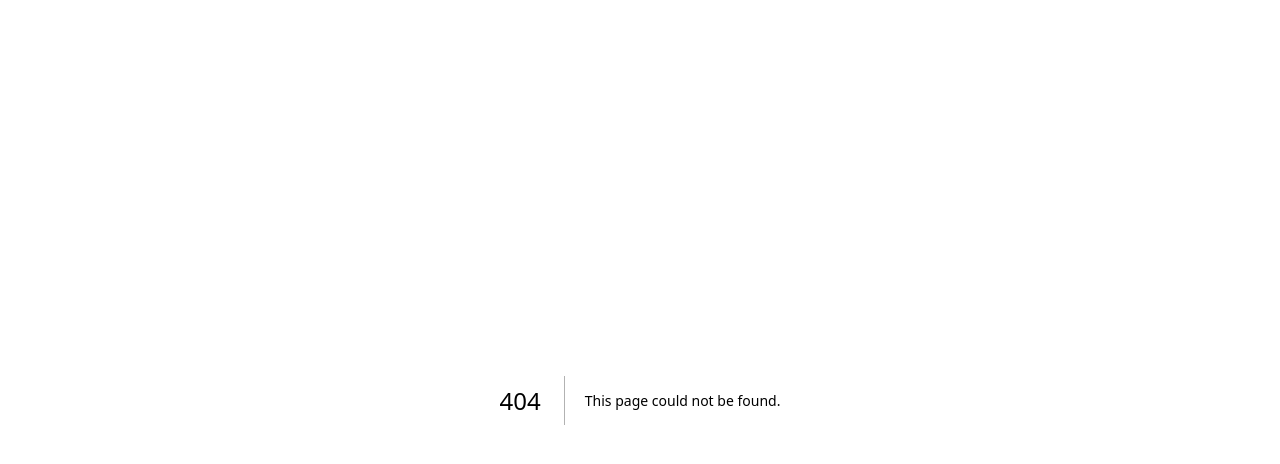
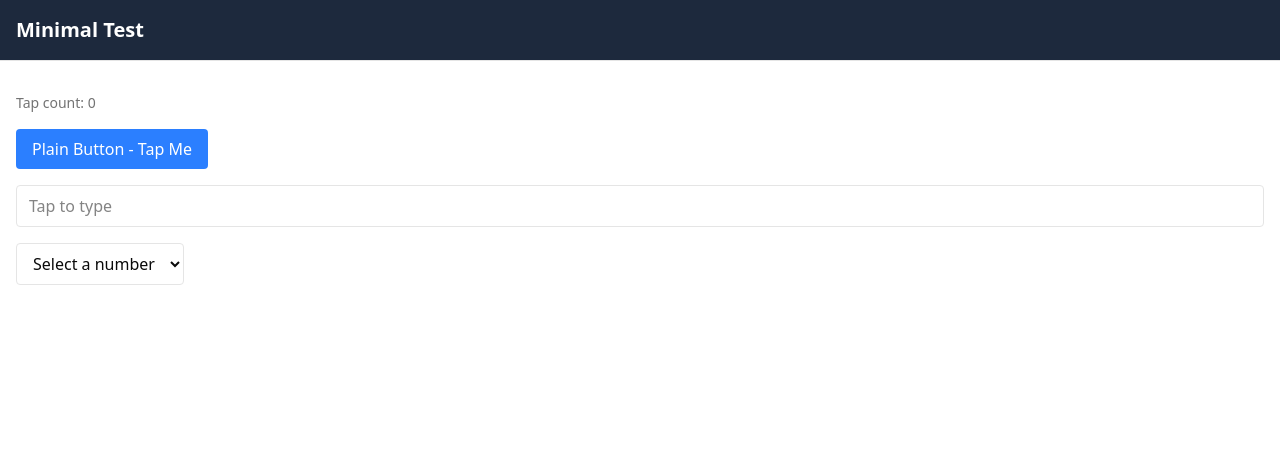
Before and after one commit to nateallen/crossfit-open, a Next.js app: page /test-minimal in a window 1280 px wide. Before the commit this address had no page. Shown: the top 464 px of the page. Built offline with nearby package versions, Linux system fonts and the light colour scheme.

Commit message:
Add minimal test page to isolate touch issue

```diff
--- /dev/null
+++ b/src/app/test-minimal/page.tsx
@@ -0,0 +1,56 @@
+"use client";
+
+import { useState } from "react";
+
+// Progressively add components to find what breaks touch
+// Start with the absolute minimum
+
+export default function TestMinimalPage() {
+  const [count, setCount] = useState(0);
+  const [text, setText] = useState("");
+
+  return (
+    <div className="min-h-screen bg-background">
+      {/* Test 1: Simple structure matching simulator */}
+      <header className="border-b bg-slate-800 text-white">
+        <div className="container mx-auto px-4 py-4">
+          <h1 className="text-xl font-bold">Minimal Test</h1>
+        </div>
+      </header>
+
+      <main className="container mx-auto px-4 py-8 space-y-4">
+        <p className="text-sm text-muted-foreground">
+          Tap count: {count}
+        </p>
+
+        {/* Plain button */}
+        <button
+          className="px-4 py-2 bg-blue-500 text-white rounded"
+          onClick={() => setCount(c => c + 1)}
+        >
+          Plain Button - Tap Me
+        </button>
+
+        {/* Plain input */}
+        <input
+          type="text"
+          className="border px-3 py-2 rounded w-full"
+          placeholder="Tap to type"
+          value={text}
+          onChange={(e) => setText(e.target.value)}
+        />
+
+        {/* Plain select */}
+        <select
+          className="border px-3 py-2 rounded"
+          onChange={(e) => setCount(Number(e.target.value))}
+        >
+          <option value="0">Select a number</option>
+          <option value="1">One</option>
+          <option value="2">Two</option>
+          <option value="3">Three</option>
+        </select>
+      </main>
+    </div>
+  );
+}
```
